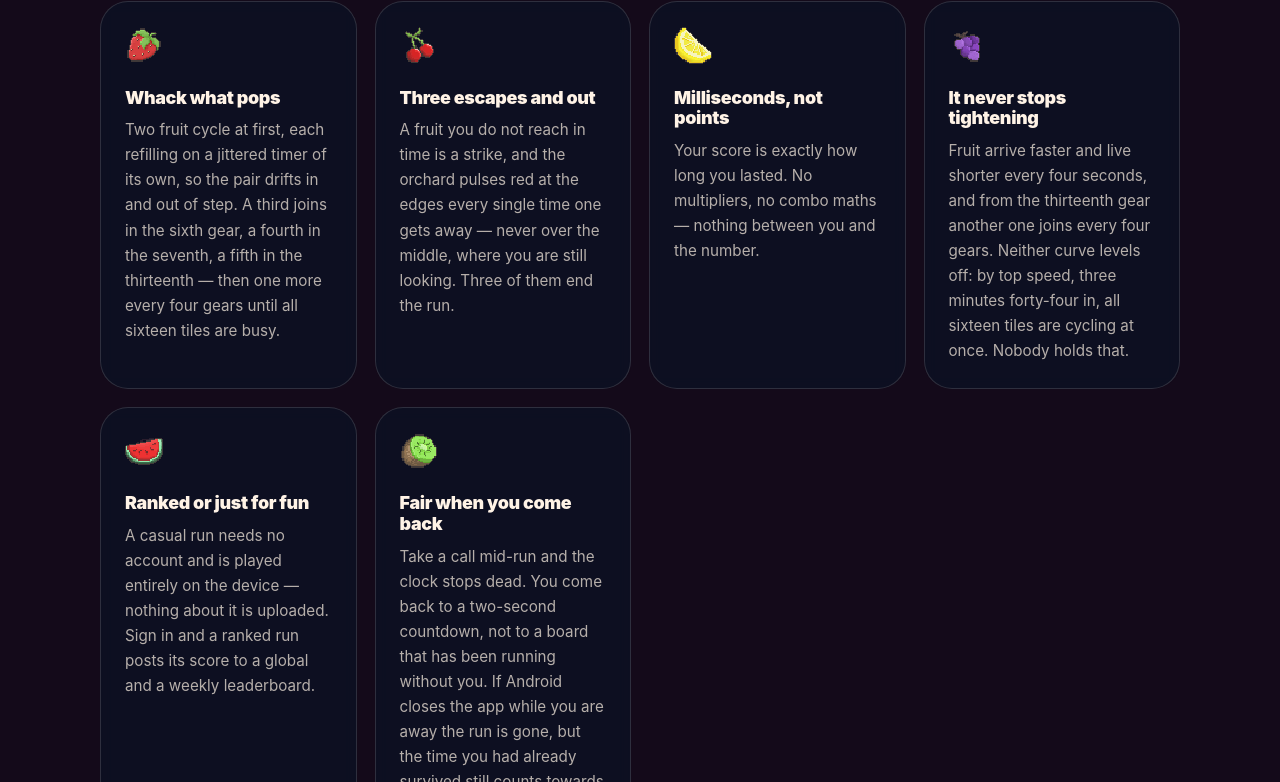
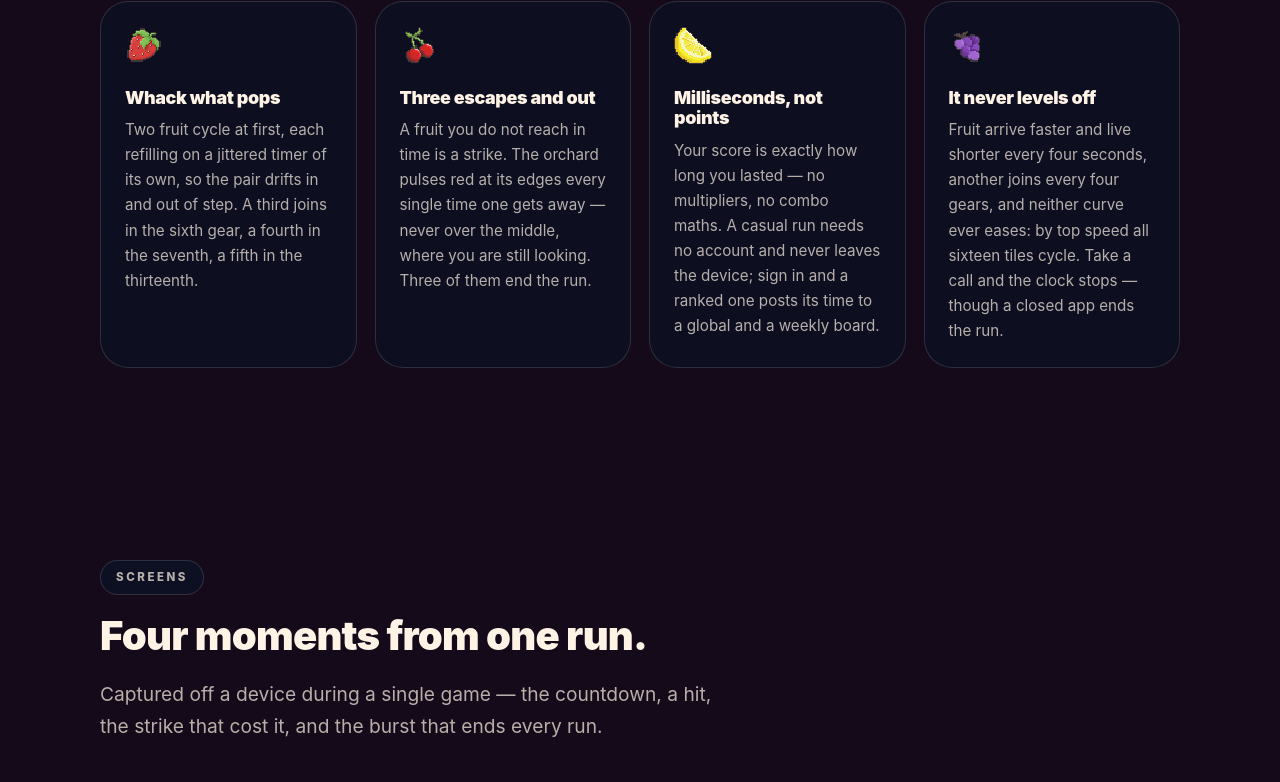
Before and after one commit to ideaconnect/whaaack, a plain HTML site: page website/index.html in a window 1280 px wide. Shown: the part 1263-2045 px from the top of the page. Drawn offline with Linux system fonts and the light colour scheme.

Commit message:
Cut the six cards to four of the same weight
Six cards laid out four-then-two, and the copy under them ran from twenty-odd
words to sixty. The grid stretches every card in a row to the tallest, so the
uneven writing did not show up as shorter boxes — it showed up as dead space
inside them.

Four now, one clean row at the content width, each paragraph within two words
of the others. Nothing true was dropped to get there: the leaderboard split
moved in beside the scoring rule, where it belongs anyway, and the note that a
run does not survive the app being closed moved in beside the pause. That last
one had only just been added, after an audit found the page promised a pause
that always saves you, so losing it to a word count would have been a poor
trade.

The fourth title is "It never levels off" rather than "It never stops
tightening" for the plain reason that the longer one wrapped to two lines and
pushed that card's copy down below the other three.

Co-Authored-By: Claude Opus 5 (1M context) <noreply@anthropic.com>

```diff
--- a/website/index.html
+++ b/website/index.html
@@ -176,6 +176,11 @@
         </p>
       </div>
 
+      <!--
+        Four, not six, and each paragraph within a few words of the others: the grid stretches
+        every card in a row to the tallest, so uneven copy shows up as dead space rather than
+        as shorter boxes. Four also fits one clean row at the 1080px content width.
+      -->
       <div class="cards">
         <div class="card reveal" style="--i:0">
           <span class="ico"><img src="assets/img/fruits/strawberry.png" alt=""></span>
@@ -183,54 +188,34 @@
           <p>
             Two fruit cycle at first, each refilling on a jittered timer of its own, so the
             pair drifts in and out of step. A third joins in the sixth gear, a fourth in the
-            seventh, a fifth in the thirteenth — then one more every four gears until all
-            sixteen tiles are busy.
+            seventh, a fifth in the thirteenth.
           </p>
         </div>
         <div class="card reveal" style="--i:1">
           <span class="ico"><img src="assets/img/fruits/cherry.png" alt=""></span>
           <h3>Three escapes and out</h3>
           <p>
-            A fruit you do not reach in time is a strike, and the orchard pulses red at the
-            edges every single time one gets away — never over the middle, where you are
-            still looking. Three of them end the run.
+            A fruit you do not reach in time is a strike. The orchard pulses red at its edges
+            every single time one gets away — never over the middle, where you are still
+            looking. Three of them end the run.
           </p>
         </div>
         <div class="card reveal" style="--i:2">
           <span class="ico"><img src="assets/img/fruits/lemon.png" alt=""></span>
           <h3>Milliseconds, not points</h3>
           <p>
-            Your score is exactly how long you lasted. No multipliers, no combo maths —
-            nothing between you and the number.
+            Your score is exactly how long you lasted — no multipliers, no combo maths. A
+            casual run needs no account and never leaves the device; sign in and a ranked one
+            posts its time to a global and a weekly board.
           </p>
         </div>
         <div class="card reveal" style="--i:3">
           <span class="ico"><img src="assets/img/fruits/grape.png" alt=""></span>
-          <h3>It never stops tightening</h3>
+          <h3>It never levels off</h3>
           <p>
-            Fruit arrive faster and live shorter every four seconds, and from the thirteenth
-            gear another one joins every four gears. Neither curve levels off: by top speed,
-            three minutes forty-four in, all sixteen tiles are cycling at once. Nobody holds
-            that.
-          </p>
-        </div>
-        <div class="card reveal" style="--i:4">
-          <span class="ico"><img src="assets/img/fruits/watermelon.png" alt=""></span>
-          <h3>Ranked or just for fun</h3>
-          <p>
-            A casual run needs no account and is played entirely on the device — nothing
-            about it is uploaded. Sign in and a ranked run posts its score to a global and a
-            weekly leaderboard.
-          </p>
-        </div>
-        <div class="card reveal" style="--i:5">
-          <span class="ico"><img src="assets/img/fruits/kiwi.png" alt=""></span>
-          <h3>Fair when you come back</h3>
-          <p>
-            Take a call mid-run and the clock stops dead. You come back to a two-second
-            countdown, not to a board that has been running without you. If Android closes
-            the app while you are away the run is gone, but the time you had already
-            survived still counts towards your best.
+            Fruit arrive faster and live shorter every four seconds, another joins every four
+            gears, and neither curve ever eases: by top speed all sixteen tiles cycle. Take a call
+            and the clock stops — though a closed app ends the run.
           </p>
         </div>
       </div>
```
